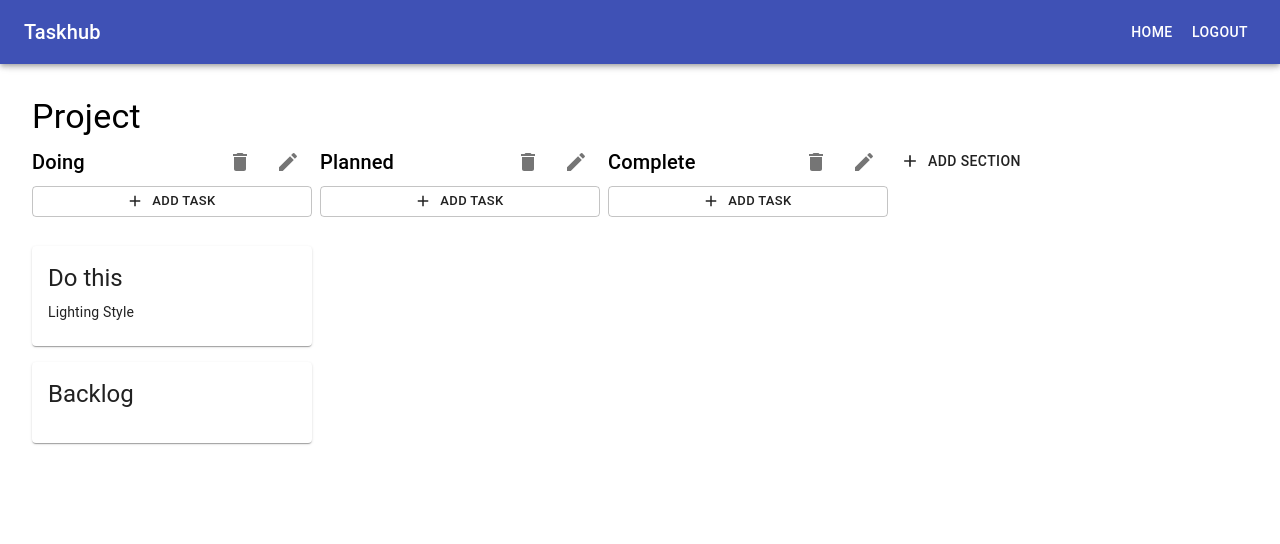
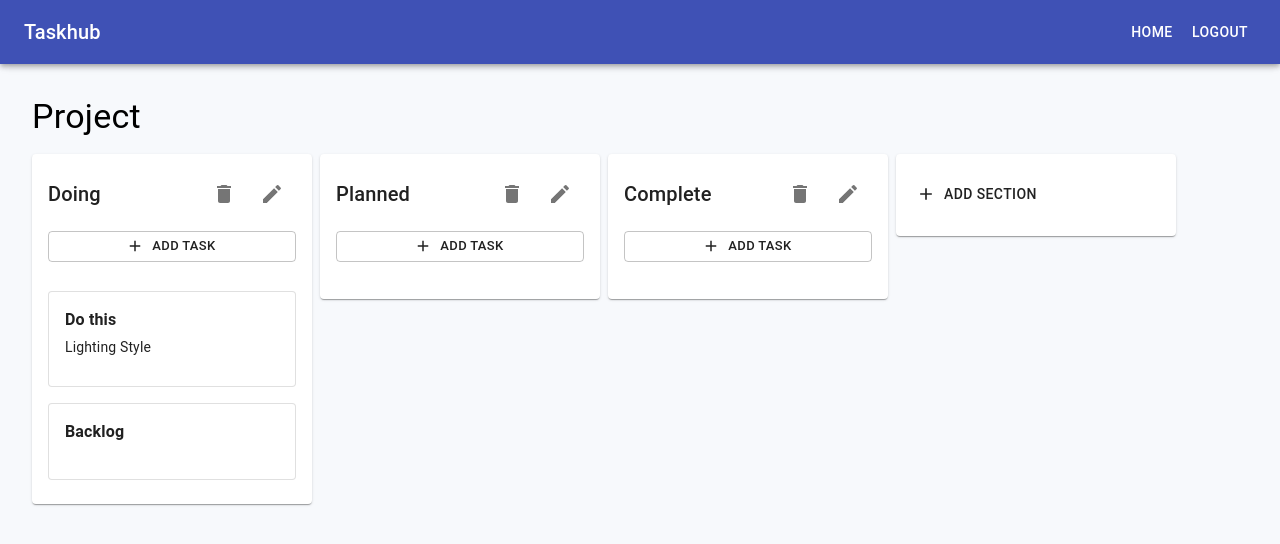
Before and after one commit to IamJajuan/TaskHub, a React (Create React App) app: page /project/1 in a window 1280 px wide. Shown: the top 544 px of the page. Built offline with nearby package versions, Linux system fonts and the light colour scheme.

Commit message:
Update card

```diff
--- a/src/App.css
+++ b/src/App.css
@@ -4,6 +4,7 @@
   height: 100vh;
   display: flex;
   flex-direction: column;
+  background-color: rgb(247, 249, 252);
 
 }
 
--- a/src/components/Column.js
+++ b/src/components/Column.js
@@ -1,7 +1,7 @@
 import React,{useState} from 'react'
 import PropTypes from 'prop-types'
 import ColumnHeader from './ColumnHeader'
-import { Box, Button } from '@material-ui/core'
+import { Box, Button,Card,CardContent } from '@material-ui/core'
 import { Add } from '@material-ui/icons'
 import TaskCard from './TaskCard'
 import TaskForm from './TaskForm'
@@ -17,12 +17,19 @@ const Column = ({name,id,tasks}) => {
     }
 
     return (
-        <Box width = "280px" marginRight= ".5em" >
-            <TaskForm  name = "" id = "" submit = {addTask} toggleModal = {toggleTaskModal} open={openTask} description = "" cost = "" title ="Add" stage = "" priority = ""   />
+        <Box width = "280px"  marginRight= ".5em" >
+           <Card>
+<CardContent>
+<TaskForm  name = "" id = "" submit = {addTask} toggleModal = {toggleTaskModal} open={openTask} description = "" cost = "" title ="Add" stage = "" priority = ""   />
             <ColumnHeader  id = {id} name = {name} />
-            <Button style = {{marginBottom:'1em'}} onClick = {toggleTaskModal} variant = "outlined" size = "small" fullWidth startIcon = {<Add/>}> Add Task </Button>
+            <Button style = {{marginBottom:'1em',marginTop:'1em'}} onClick = {toggleTaskModal} variant = "outlined" size = "small" fullWidth startIcon = {<Add/>}> Add Task </Button>
 
+                <Box>
                 {(tasks && tasks.map(item => (<TaskCard key = {item.id} {...item} />)  ))}
+                </Box>
+
+</CardContent>
+           </Card>
 
 
         </Box>
--- a/src/components/NewColumn.js
+++ b/src/components/NewColumn.js
@@ -1,4 +1,4 @@
-import { Box, Button } from '@material-ui/core'
+import { Box, Button,Card,CardContent } from '@material-ui/core'
 import { Add } from '@material-ui/icons'
 import React,{useState} from 'react'
 import ColumnForm from './ColumnForm'
@@ -11,11 +11,14 @@ const NewColumn = ({open,toggleModal}) => {
         close()
     }
     return (
-        <Box width = "280px" marginRight= ".5em" marginTop = ".3em">
+        <Box width = "280px" marginRight= ".5em" >
         <ColumnForm  open = {open} toggleModal = {toggleModal} name = "" title = "Add" submit = {addColumn} />
 
-        <Button onClick = {toggleModal} startIcon = {<Add />}> Add Section </Button>
-
+<Card >
+    <CardContent>
+    <Button style = {{marginTop:".4em"}} onClick = {toggleModal} startIcon = {<Add />}> Add Section </Button>
+    </CardContent>
+</Card>
         </Box>
     )
 }
--- a/src/components/TaskCard.js
+++ b/src/components/TaskCard.js
@@ -17,15 +17,15 @@ const TaskCard = ({name,description,id}) => {
 
             <TaskForm submit = {editTask}  open = {open} title = "Edit" toggleModal = {toggleModal} name = {name}  id ={id} description ={description} />
 
-                  <Card className ="clickable" onClick = {toggleModal} >
+                  <Card variant="outlined" className ="clickable" onClick = {toggleModal} >
 
                 <CardContent  >
             <Box  display = 'flex'>
-            <Typography gutterBottom variant="h5" component="h2">
+            <Typography gutterBottom variant="body1" style = {{fontWeight:"600"}} >
                 {name}
               </Typography>
             </Box>
-            <Typography variant="body2" component="p">
+            <Typography gutterBottom variant="body2" >
 
               {description}
             </Typography>
--- a/src/index.css
+++ b/src/index.css
@@ -16,7 +16,7 @@ body {
 
 .clickable:hover {
 
-  opacity: .6;
+  background-color:rgb(247, 249, 252);
   cursor: pointer;
 }
 code {
--- a/src/pages/Project.js
+++ b/src/pages/Project.js
@@ -30,7 +30,7 @@ const Project = () => {
 
 
         <Box >
-        <Box  display ="flex" width = "fit-content" >
+        <Box marginTop = "1em" display ="flex" width = "fit-content" >
           {sections.slice(0,3) .map(item => <Column  key = {item.id} {...item} />)}
           <NewColumn open = {openForm} toggleModal = {toggleModal}/>
           </Box>
```
Also changed, not shown: 1 other file (tests, documents, lock files or other folders).
